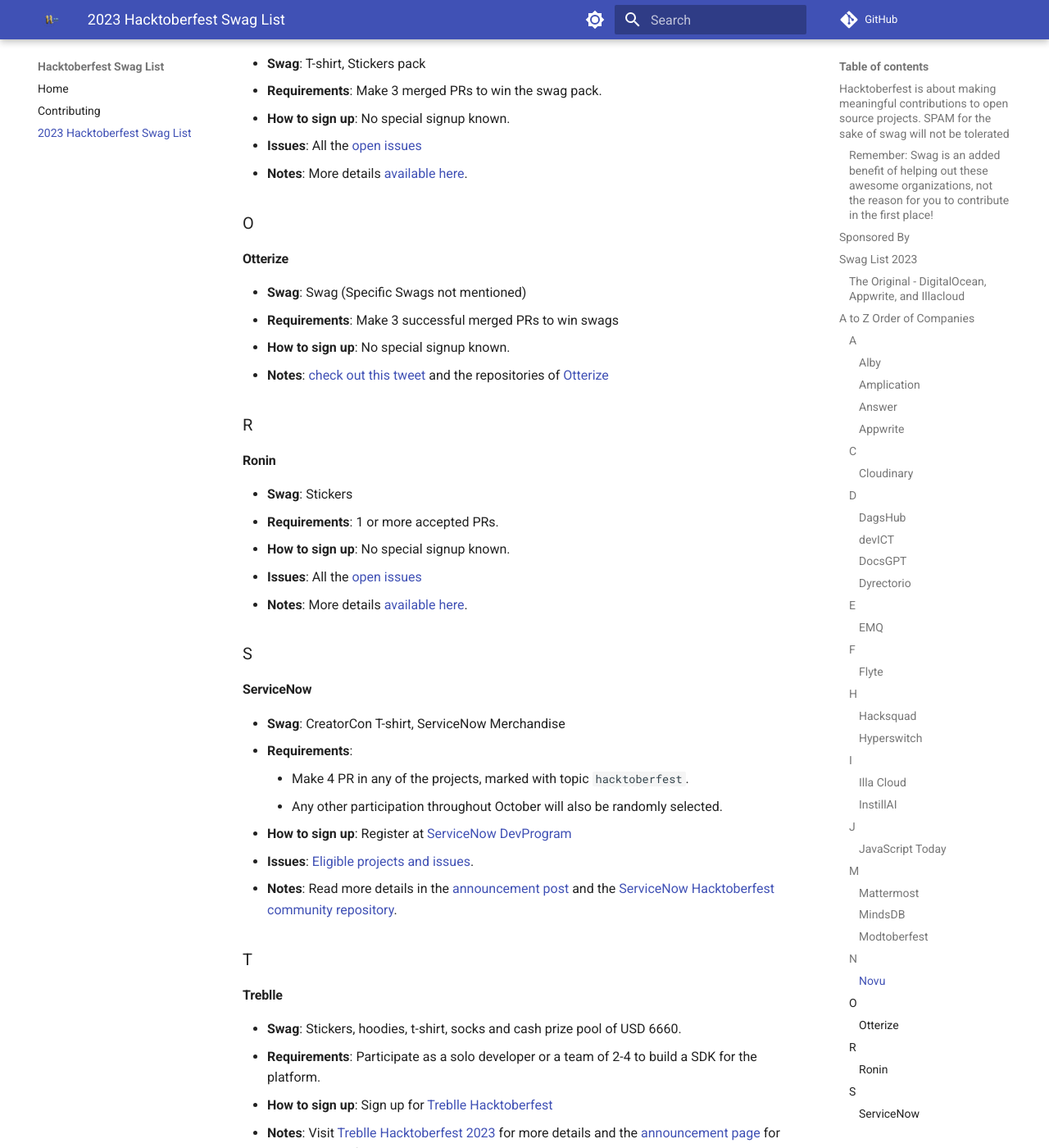
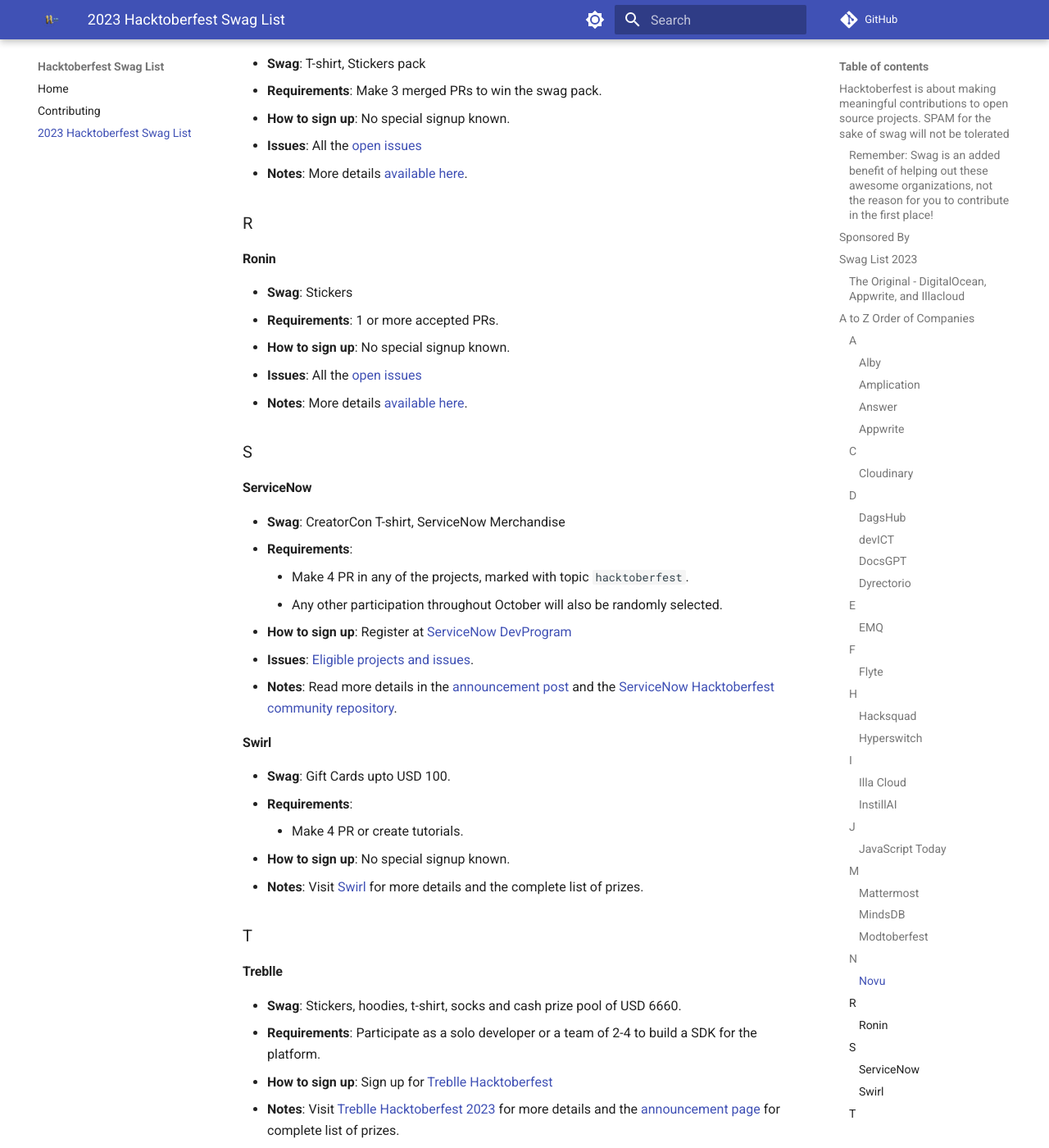
Before and after one commit to crweiner/hacktoberfest-swag-list, an MkDocs documentation site: the page built from docs/list.md, in a window 1280 px wide and 1400 px high, scrolled down 7501 px. Shown: the whole window at 82% size. Built offline with MkDocs 1.6.1 and Material for MkDocs 9.7.7, drawn with Linux system fonts in a browser that asks for light colours; plug-ins that fetch from the network failed and are left out; comment, search, counter and statistics services are not loaded.

Commit message:
Added Swirl to the Hacktoberfest Swag List

```diff
--- a/docs/list.md
+++ b/docs/list.md
@@ -247,15 +247,6 @@
 - **Issues**: All the [open issues](https://github.com/novuhq/novu/labels/Hacktoberfest)
 - **Notes**: More details [available here](https://novu.co/hacktoberfest/).
 
-### O
-
-#### **Otterize**
-
-- **Swag**: Swag (Specific Swags not mentioned)
-- **Requirements**: Make 3 successful merged PRs to win swags
-- **How to sign up**: No special signup known.
-- **Notes**: [check out this tweet](https://twitter.com/TheOtterize/status/1708516300270793003) and the repositories of [Otterize](https://github.com/orgs/otterize/repositories)
-
 ### R
 
 #### **Ronin**
@@ -278,6 +269,14 @@
 - **Issues**: [Eligible projects and issues](https://github.com/ServiceNowDevProgram/Hacktoberfest).
 - **Notes**: Read more details in the [announcement post](https://developer.servicenow.com/blog.do?p=/post/hacktoberfest-2023/) and the [ServiceNow Hacktoberfest community repository](https://github.com/ServiceNowDevProgram/Hacktoberfest).
 
+#### **Swirl**
+
+- **Swag**: Gift Cards upto USD 100.
+- **Requirements**:
+    - Make 4 PR or create tutorials.
+- **How to sign up**: No special signup known.
+- **Notes**: Visit [Swirl](https://swirl.today/contribute-to-swirl-this-hacktoberfest-2023/) for more details and the complete list of prizes.
+
 ### T
 
 #### **Treblle**
```
